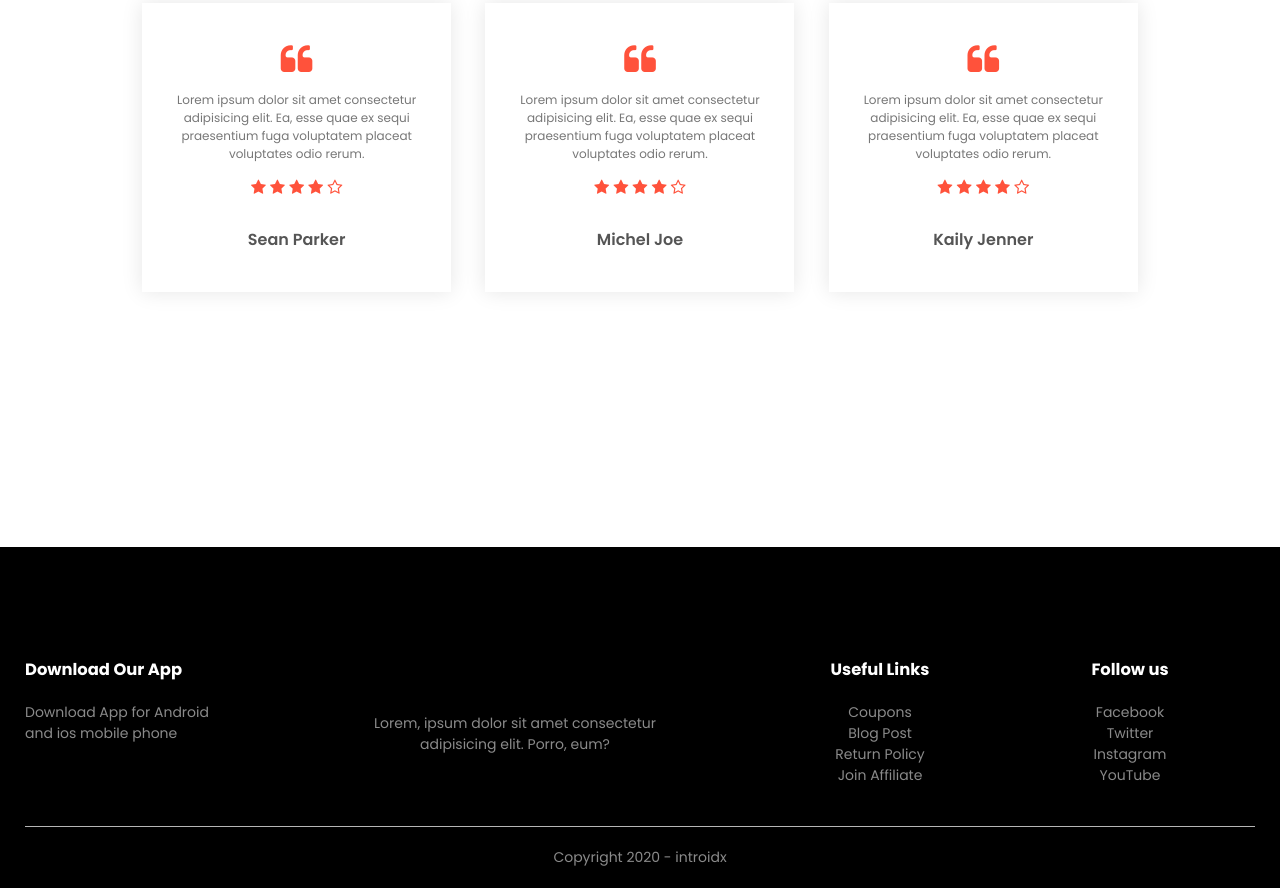
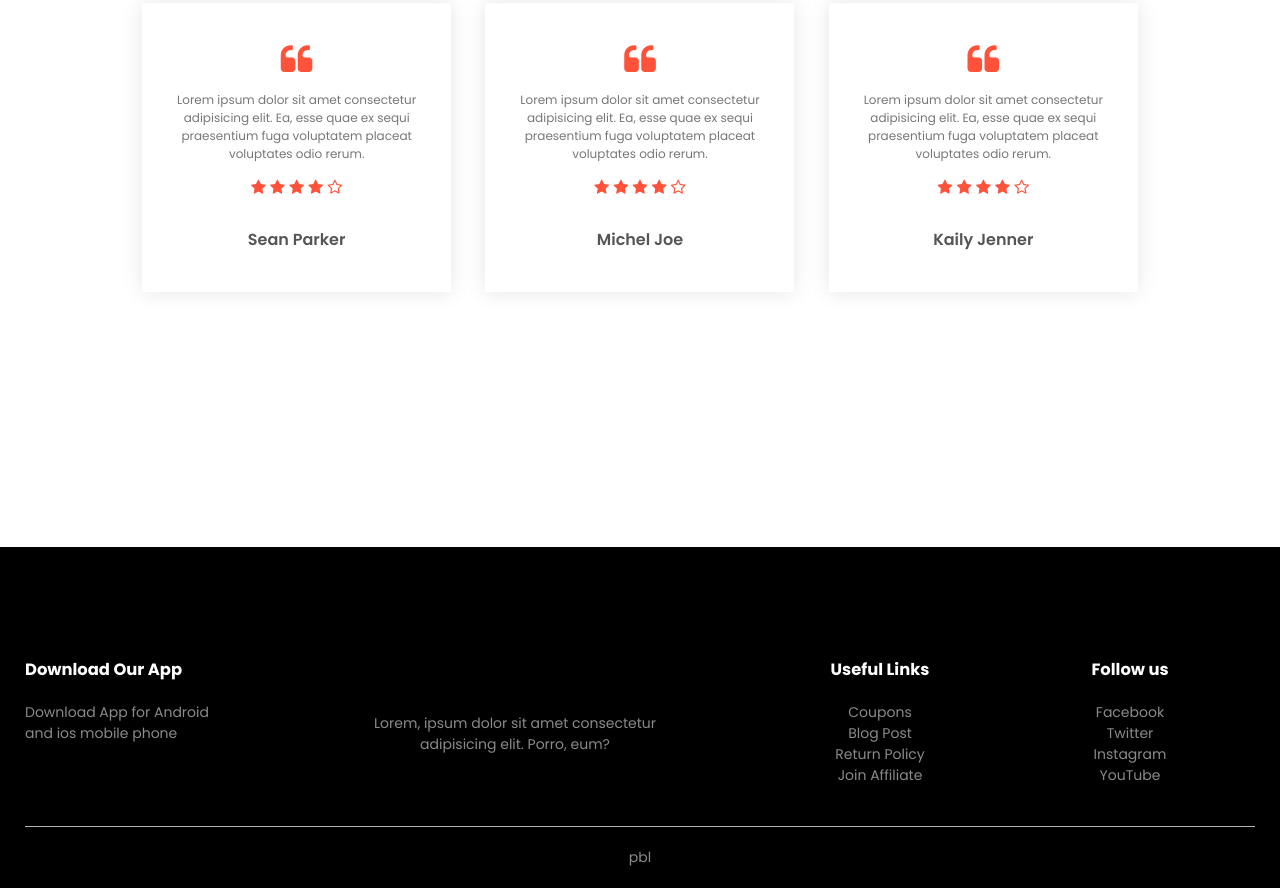
Before and after one commit to SandeshDolas/raw-pbl, a plain HTML site: page index.html in a window 1280 px wide. Shown: the part 2229-3117 px from the top of the page. Drawn offline with Linux system fonts and the light colour scheme.

Commit message:
updated chnages, pics and alt names

```diff
--- a/index.html
+++ b/index.html
@@ -392,7 +392,7 @@
           </div>
         </div>
         <hr />
-        <p class="copyright">Copyright 2020 - introidx</p>
+        <p class="copyright">pbl</p>
       </div>
     </div>
     <!-- JS for Toggle menu -->
```
